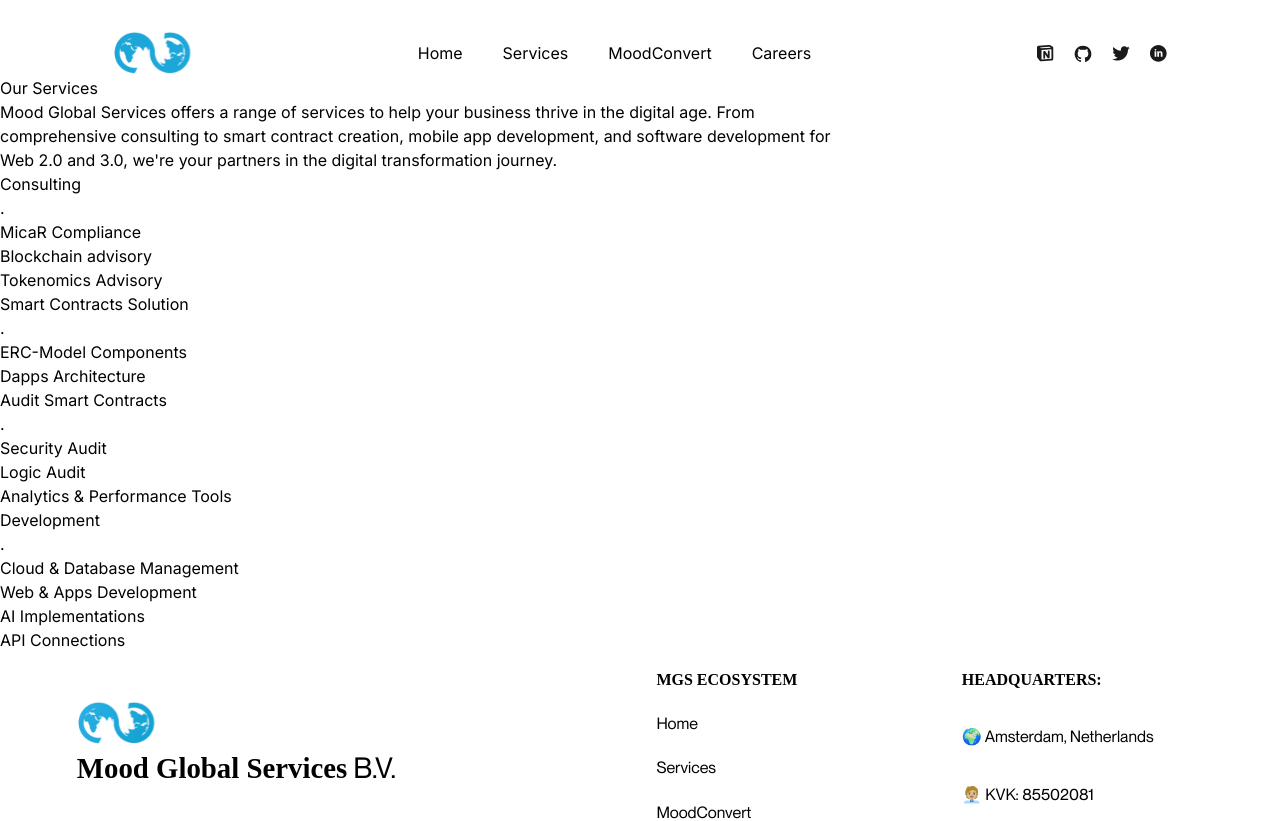
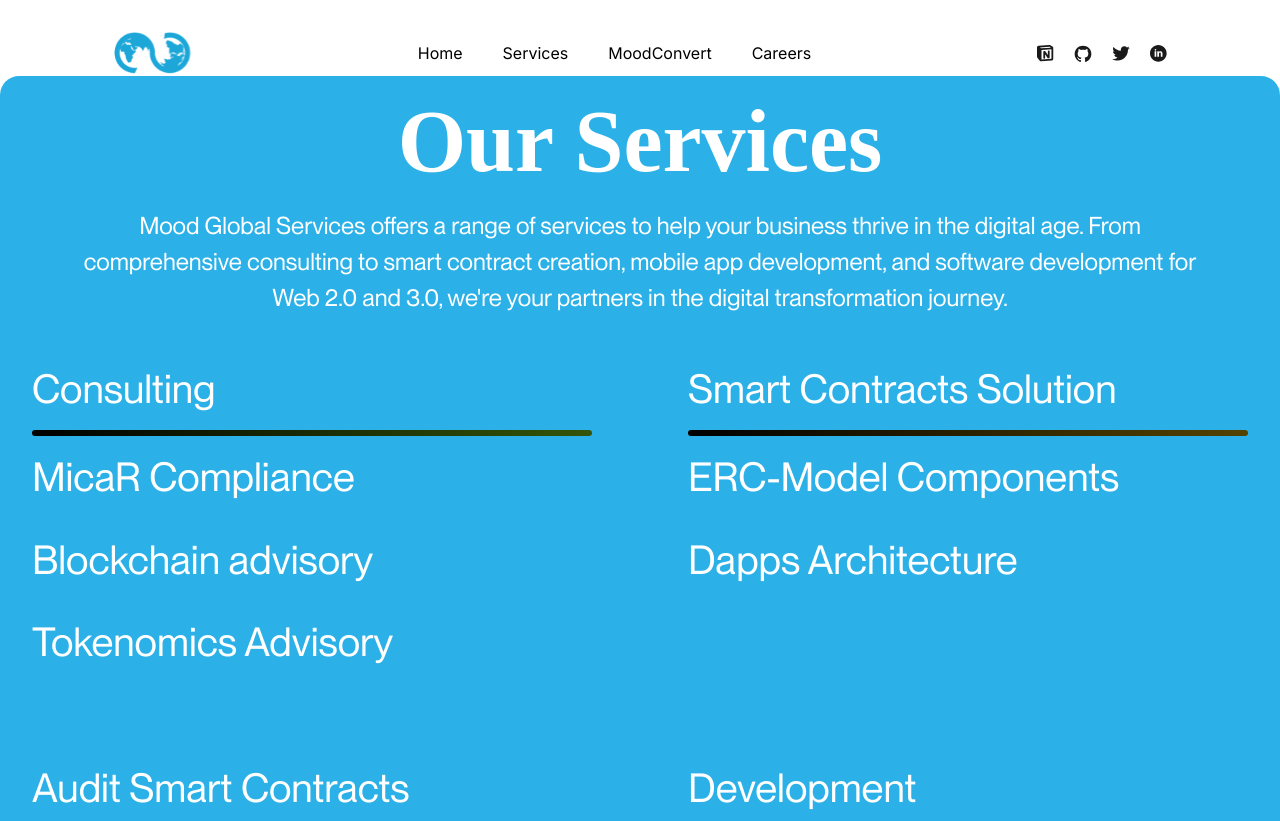
Before and after one commit to omeaag/mgs-website, a Next.js app: page / in a window 1280 px wide. Shown: the top 821 px of the page. Built offline with nearby package versions, Linux system fonts and the light colour scheme; a web font is replaced by a local one.

Commit message:
Finish OurService &Created seperate css file

```diff
--- a/Components/OurServices.jsx
+++ b/Components/OurServices.jsx
@@ -1,5 +1,6 @@
 import Link from "next/link";
 import Image from "next/image";
+import styles from "../public/style/OurServiceStyle.css"
 
 const OurServices = () => {
     return(
@@ -16,14 +17,14 @@ const OurServices = () => {
                     <div className="serviceBoxContainer">
                         <div className="serviceTContainer">
                             <div className="tLeftService">
-                                <h4>Consulting</h4>
+                                <h3>Consulting</h3>
                                 <button>.</button>
                                 <h4>MicaR Compliance</h4>
                                 <h4>Blockchain advisory</h4>
                                 <h4>Tokenomics Advisory</h4>
                             </div>
                             <div className="tRightService">
-                                <h4>Smart Contracts Solution</h4>
+                                <h3>Smart Contracts Solution</h3>
                                 <button>.</button>
                                 <h4>ERC-Model Components</h4>
                                 <h4>Dapps Architecture</h4>
@@ -31,14 +32,14 @@ const OurServices = () => {
                         </div>
                         <div className="serviceBContainer">
                             <div className="bLeftService">
-                                <h4>Audit Smart Contracts</h4>
+                                <h3>Audit Smart Contracts</h3>
                                 <button>.</button>
                                 <h4>Security Audit</h4>
                                 <h4>Logic Audit</h4>
                                 <h4>Analytics & Performance Tools</h4>
                             </div>
                             <div className="bRightService">
-                                <h4>Development</h4>
+                                <h3>Development</h3>
                                 <button>.</button>
                                 <h4>Cloud & Database Management</h4>
                                 <h4>Web & Apps Development</h4>
--- /dev/null
+++ b/Components/techPartners.jsx
@@ -0,0 +1,10 @@
+import Link from "next/link";
+import Image from "next/image";
+
+const techPartners = () => {
+    return (
+        <h1>3333</h1>
+    );
+};
+
+export default techPartners;
--- a/app/page.jsx
+++ b/app/page.jsx
@@ -3,13 +3,14 @@
 import React from 'react';
 import Footer from '../components/Footer';
 import OurServices from '../components/OurServices';
+import techPartners from '../Components/techPartners';
 
 const YourPage = () => {
   return (
     <div>
       {/* Your page content */}
       <OurServices />
-      <Footer />
+      <techPartners />
     </div>
   );
 };
--- /dev/null
+++ b/public/style/OurServiceStyle.css
@@ -0,0 +1,130 @@
+.mainServiceContainer {
+    display: flex;
+    justify-content: center;
+    align-items: center;
+    font-family: MonumentExtended;
+}
+
+.blueServiceContainer {
+    display: flex;
+    justify-content: center;
+    width: 100%;
+    height: 100%;
+    background-color: rgb(43, 177, 232);
+    border-radius: 1.2rem;
+}
+
+.blueContentContainer {
+    display: flex;
+    justify-content: center;
+    flex-direction: column;
+    align-items: center;
+    height: 80%;
+}
+
+.headServiceText {
+    color: white;
+    display: flex;
+    flex-direction: column;
+    height: 20%;
+    width: 100%;
+    text-align: center;
+}
+
+.headServiceText h1{font-size: 5.5rem; font-weight: bold;}
+.headServiceText h6{font-size: 1.5rem; font-weight: lighter;}
+.serviceBoxContainer {
+    display: flex;
+    flex-direction: column;
+    justify-content: center;
+    align-items: center;
+    color: white;
+}
+
+.serviceBoxContainer h4, .serviceBoxContainer h3{font-size: 2.5rem; margin: 0.7rem 0rem; transition: 0.7s ease;}
+
+.serviceTContainer, .serviceBContainer {
+    display: flex;
+    flex-direction: row;
+    height: 50%;
+}
+
+.tLeftService, .bLeftService, .tRightService, .bRightService {
+    display: flex;
+    text-align: start;
+    flex-direction: column;
+    height: 100%;
+    width: 100%;
+    justify-content: space-between;
+    margin: 2rem 3rem;
+}
+
+.tLeftService button, .bLeftService button, .tRightService button, .bRightService button {
+    color: rgba(240, 248, 255, 0);
+    height: 0.35rem;
+    width: 35rem;
+    border-radius: 6rem;
+    transition: 1s ease;
+    background-size: 300% 100%;
+}
+.tLeftService button{background-image: linear-gradient(to right, black, rgb(155, 255, 28));}
+
+.tLeftService:hover button{
+    background-position: right;
+    transition: 0.5s ease;
+    cursor:default;
+}
+
+.tRightService button{background-image: linear-gradient(to right, black, rgb(255, 199, 0));}
+
+.tRightService:hover button{
+    background-position: right;
+    transition: 0.5s ease;
+    cursor:default;
+}
+
+.bLeftService button{background-image: linear-gradient(to right, black, rgb(90, 192, 157));}
+
+.bLeftService:hover button {
+    background-position: right;
+    transition: 0.5s ease;
+    cursor:default;
+}
+
+.bRightService button{background-image: linear-gradient(to right, black, rgb(0, 240, 255));}
+
+.bRightService:hover button {
+    background-position: right;
+    transition: 0.5s ease;
+    cursor:default;
+}
+
+.tLeftService h4:hover {
+    transform: translateX(3rem);
+    color: rgb(155, 255, 28);
+    transition: 0.5s ease;
+    cursor: default;
+}
+
+.tRightService h4:hover {
+    transform: translateX(3rem);
+    color: rgb(255, 199, 0);
+    transition: 0.5s ease;
+    cursor: default;
+}
+
+
+.bLeftService h4:hover {
+    transform: translateX(3rem);
+    color: rgb(90, 192, 157);
+    transition: 0.5s ease;
+    cursor: default;
+}
+
+
+.bRightService h4:hover {
+    transform: translateX(3rem);
+    color: rgb(0, 240, 255);
+    transition: 0.5s ease;
+    cursor: default;
+}
```
